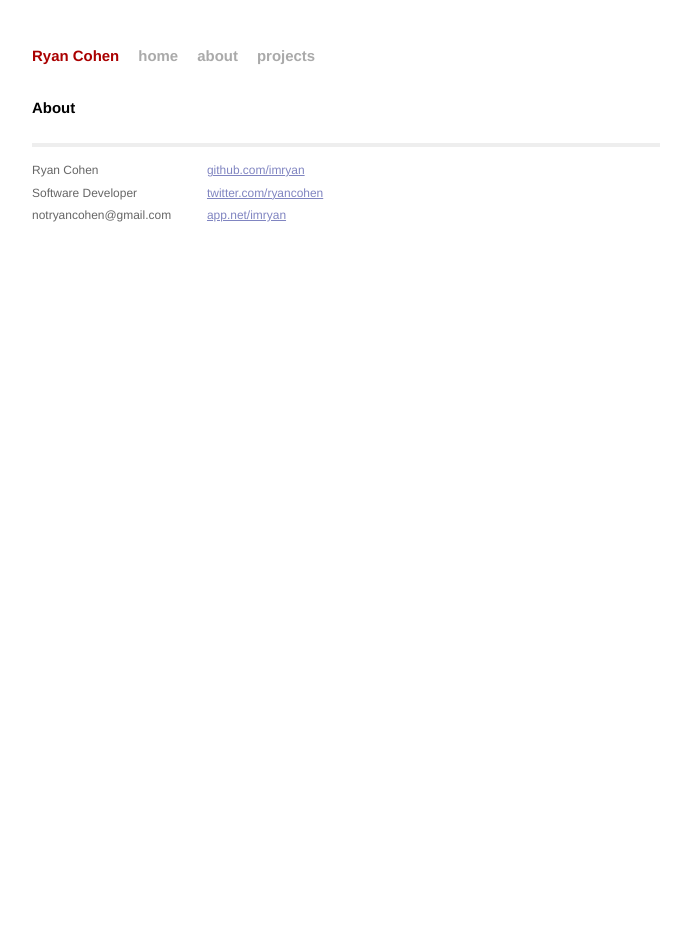
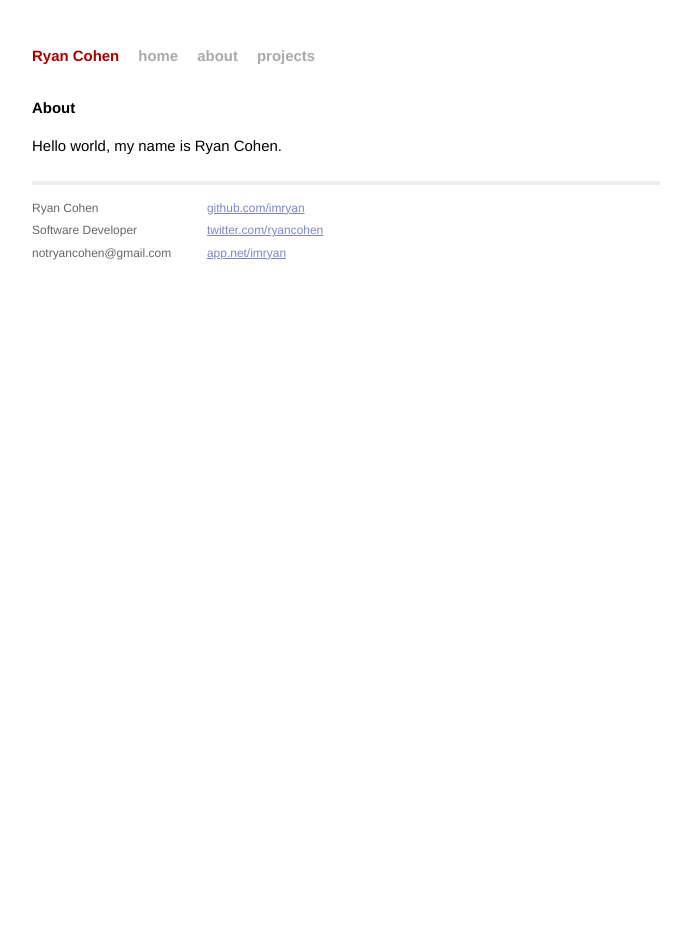
Before and after one commit to imryan/imryan.github.io, a Jekyll site: the page built from about/index.html, in a window 1280 px wide. Shown: the whole page, without its empty margins (294-985 px from the left). Built offline with Jekyll 4.4.1, drawn with Linux system fonts in a browser that asks for light colours; Markdown is read by kramdown in place of the engine named in the settings.

Commit message:
Fixed title text

```diff
--- a/about/index.html
+++ b/about/index.html
@@ -5,4 +5,11 @@ title: Ryan Cohen
 
 <div id="about">
   <h1>About</h1>
+  <title>Ryan Cohen &lowast; About</title>
+
+  <p>
+  Hello world, my name is Ryan Cohen.
+
+  </p>
+
 </div>
```
Also changed, not shown: projects/index.html (+7 -0 lines).
